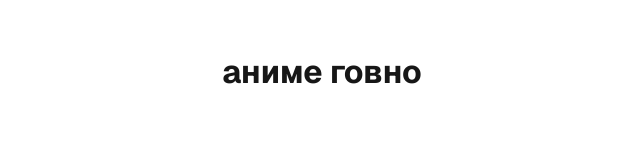
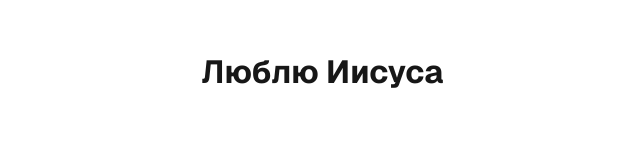
Before and after one commit to eluyema/religious-articles-frontend, a Next.js app: page / in a window 1280 px wide. Shown: the part 329-489 px from the top of the page, without its empty margins (318-958 px from the left). Built offline with nearby package versions, Linux system fonts and the light colour scheme.

Commit message:
Поменял надпись

```diff
--- a/src/app/page.tsx
+++ b/src/app/page.tsx
@@ -5,7 +5,7 @@ export default function Home() {
   return (
     <div className={styles.page}>
       <main className={styles.main}>
-        <h1>аниме говно</h1>
+        <h1>Люблю Иисуса</h1>
       </main>
       <footer className={styles.footer}>
         <a
```
